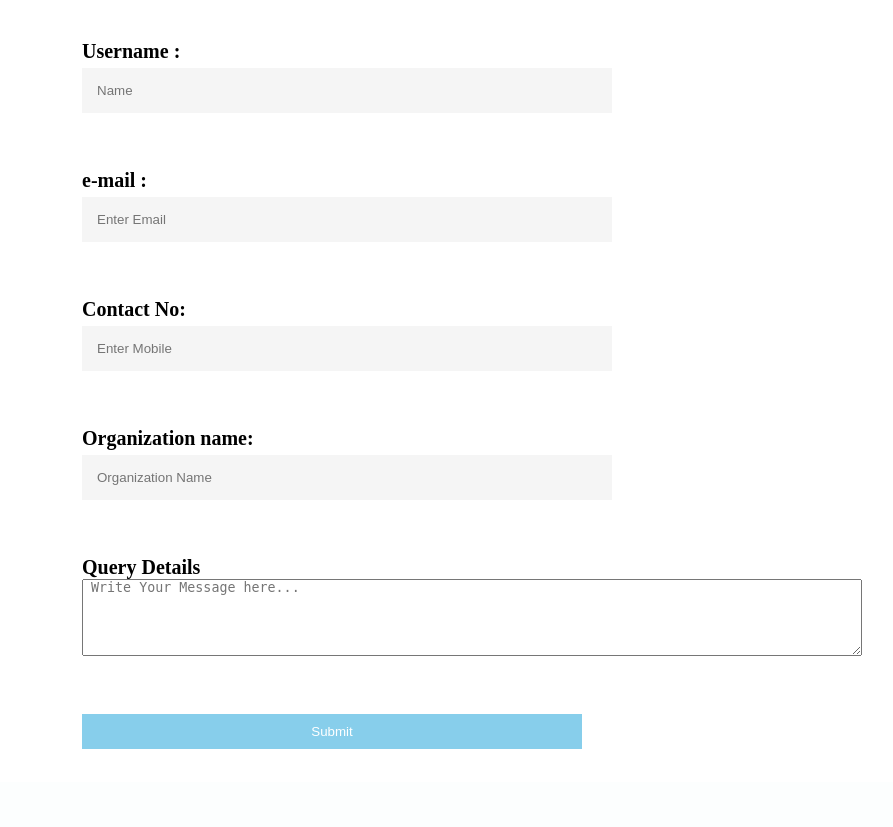
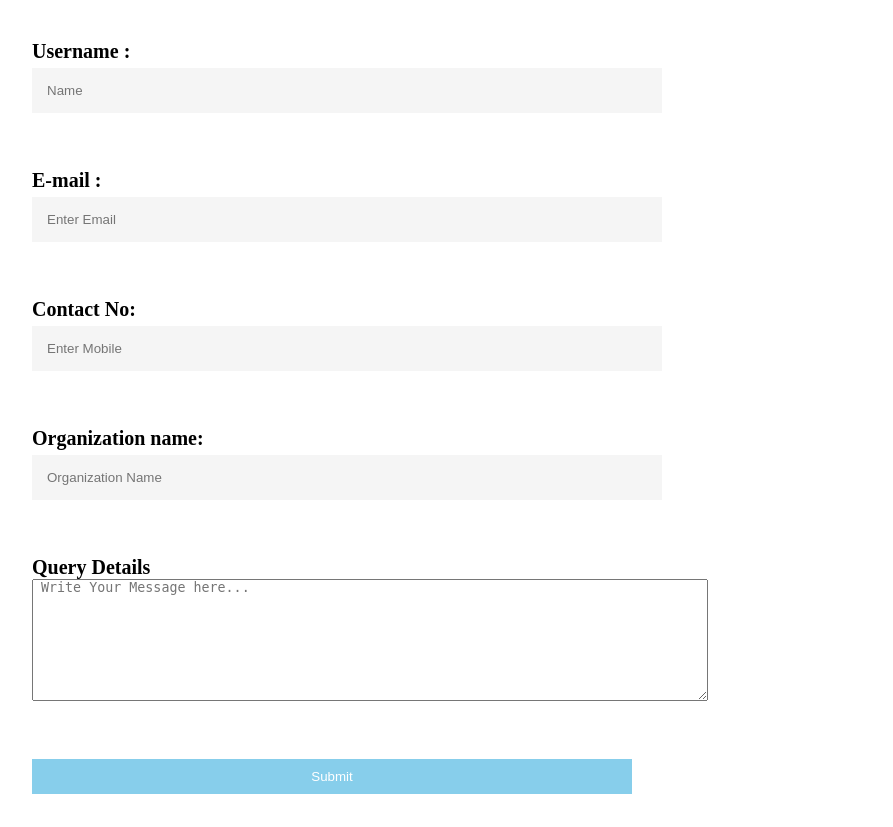
Before and after one commit to Online-Examination-System-Mini-Project/Online_Examination_System, a PHP site: page /Online_Examination_System/Pages/Contact-Us.html in a window 1280 px wide. Shown: the part 170-997 px from the top of the page, without its empty margins (308-1201 px from the left). Before the commit the page ends 919 px from the top, so only its background shows below. Run offline with PHP 8.4, Linux system fonts and the light colour scheme.

Commit message:
updating details

```diff
--- a/Pages/Contact-Us.html
+++ b/Pages/Contact-Us.html
@@ -29,14 +29,14 @@
 
                     <label for="username">Username :</label>&nbsp;&nbsp;&nbsp;&nbsp;&nbsp;&nbsp;
                     <input type="text" id="username" name="username" placeholder="Name" required><br><br><br>
-                    <label for="email">e-mail :</label>&nbsp;&nbsp;&nbsp;&nbsp;&nbsp;&nbsp;&nbsp;&nbsp;&nbsp;&nbsp;&nbsp;&nbsp;
+                    <label for="email">E-mail :</label>&nbsp;&nbsp;&nbsp;&nbsp;&nbsp;&nbsp;&nbsp;&nbsp;&nbsp;&nbsp;&nbsp;&nbsp;
                     <input type="email" id="email" name="email" placeholder="Enter Email" required><br><br><br>
                     <label for="mobno">Contact No:</label>&nbsp;&nbsp;&nbsp;&nbsp;&nbsp;&nbsp;
                     <input type="tel" id="mobno" name="mobno" placeholder="Enter Mobile" pattern="[6-9]{1}[0-9]{3}[0-9]{3}[0-9]{3}" required><br><br><br>
                     <label for="name">Organization name:</label>&nbsp;
                     <input type="text" id="name" name="name" placeholder="Organization Name"  required><br><br><br>
                     <label for="msg">Query Details</label>&nbsp;&nbsp;&nbsp;&nbsp;&nbsp;&nbsp;&nbsp;&nbsp;&nbsp;
-                    <textarea type="text" id="msg" name="entry" rows="5" cols="95" placeholder="&nbsp;Write Your Message here..." required></textarea><br><br><br>
+                    <textarea type="text" id="msg" name="entry" rows="8" cols="82" placeholder="&nbsp;Write Your Message here..." required></textarea><br><br><br>
                     &nbsp;&nbsp;&nbsp;&nbsp;&nbsp;&nbsp;&nbsp;&nbsp;&nbsp;&nbsp;&nbsp;&nbsp;&nbsp;&nbsp;&nbsp;&nbsp;&nbsp;&nbsp;&nbsp;&nbsp;&nbsp;&nbsp;&nbsp;
                     &nbsp;&nbsp;&nbsp;&nbsp;&nbsp;&nbsp;&nbsp;&nbsp;&nbsp;&nbsp;&nbsp;&nbsp;&nbsp;&nbsp;&nbsp;&nbsp;&nbsp;&nbsp;&nbsp;&nbsp;&nbsp;&nbsp;
                     <button type="submit" id="button" name="submit-btn">Submit</button>
--- a/css/Contact-Us.css
+++ b/css/Contact-Us.css
@@ -33,7 +33,7 @@ input:focus{
     background-color:white;
 }
 form{
-    width: 500px;
+    width: 600px;
     margin: 0 auto;
 }
 button{
```
